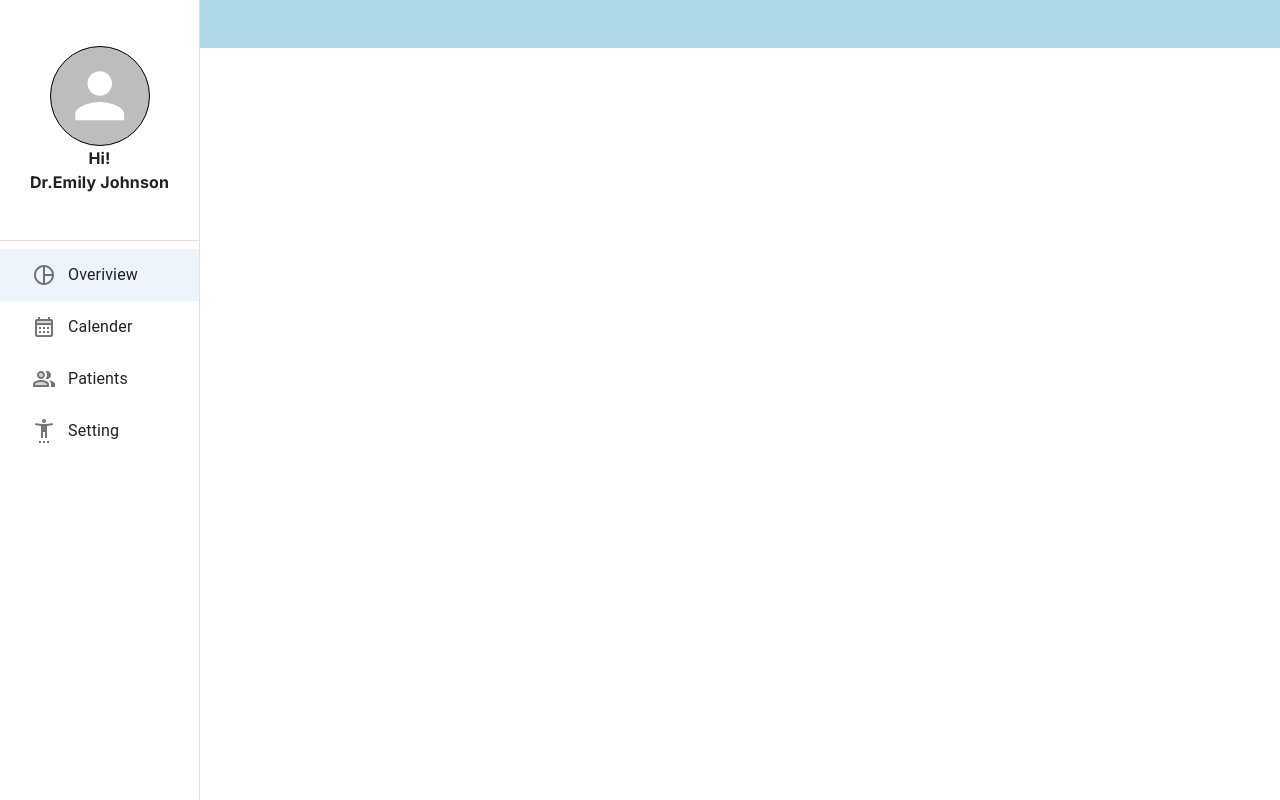
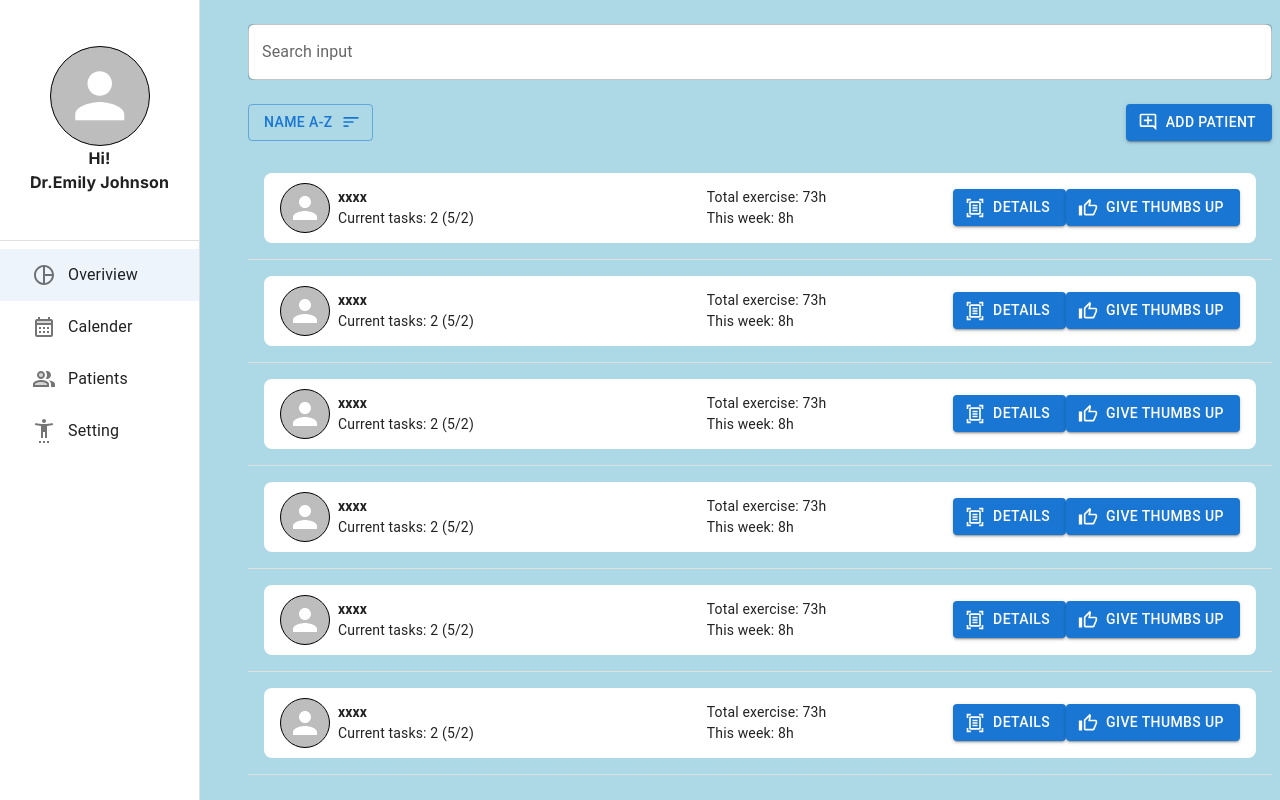
Before and after one commit to xiaoyang0908/FullStack_HDT, a Next.js app in the folder hdt-dashboard/: page /therapistPage in a window 1280 px wide. Built offline with nearby package versions, Linux system fonts and the light colour scheme.

Commit message:
therapistpage

```diff
--- a/hdt-dashboard/src/app/(TherapistOverview)/layout.js
+++ b/hdt-dashboard/src/app/(TherapistOverview)/layout.js
@@ -4,7 +4,7 @@ import styles from "./layout.module.css";
 import CssBaseline from '@mui/material/CssBaseline';
 export default function TherapistLayout({ children }) {
     return(
-        <Box sx={{ display: 'flex', height:"100%"}}>
+        <Box sx={{ display: 'flex', height:"100vh"}}>
         <CssBaseline />
         <NavBar />
         <Box
--- a/hdt-dashboard/src/app/(TherapistOverview)/therapistPage/page.js
+++ b/hdt-dashboard/src/app/(TherapistOverview)/therapistPage/page.js
@@ -1,11 +1,67 @@
-
-import { Box, Container, Grid, Paper } from "@mui/material";
+import SortIcon from '@mui/icons-material/SortOutlined';
+import AddIcon from '@mui/icons-material/AddCommentOutlined';
+import DetailIcon from '@mui/icons-material/DocumentScannerOutlined';
+import ThumbUp  from '@mui/icons-material/ThumbUpAltOutlined';
+import { patientsList } from '@/components/patientsList';
+import {TextField, Box,Avatar, Button, Table,TableBody, TableCell, TableContainer, TableHead, TableRow, Container } from "@mui/material";
 
 export default function TherapistOverview(){
     return(
-           <div>
+        <Container>
+            <TextField
+                sx={{width:"80vw", backgroundColor:"white", borderRadius:2}}
+                label="Search input"
+                InputProps={{
+                type: 'search',
+                }}
+            />
+            <Box sx={{display:"flex", width:"80vw", justifyContent:"space-between", marginTop:3}}>
+                <Button variant="outlined" endIcon={<SortIcon/>}>
+                    Name A-z
+                </Button>
+                <Button variant='contained' startIcon={<AddIcon/>}>
+                    Add patient
+                </Button>
+            </Box>
 
-           </div>
+            <TableContainer  sx={{width:"80vw",marginTop:2}}>
+                <Table >
+                    <TableBody>
+                        {patientsList.map((row)=>(
+                            <TableRow key={row.name}>
+                                <TableCell component="th" scope='row'>
+                                    <Box sx={{display:"flex", alignItems:"center", justifyContent:"space-between", height:70,bgcolor:"white", borderRadius:2}}>
+                                        <Box sx={{display:"flex",alignItems:"center",marginLeft:2, height:50, width:300,}}>
+                                            <Avatar alt="Remy Sharp"
+                                                src=""
+                                                sx={{ width: 50, height: 50, border:"1px solid black", marginRight:1 }} />
+                                            <Box>
+                                            <p><h4>{row.name}</h4></p>
+                                            <p>Current tasks: {row.totalTask} ({row.currentTask}/{row.totalTask})</p>
+                                            </Box>
 
+                                        </Box>
+
+                                        <Box>
+                                            <p>Total exercise: {row.exerciseHour}h</p>
+                                            <p>This week: {row.weekHour}h</p>
+                                        </Box>
+                                        <Box sx={{marginRight:2}}>
+                                            <Button variant='contained' startIcon={<DetailIcon/>} sx={{marginRightß:3}}>
+                                                Details
+                                            </Button>
+                                            <Button variant='contained' startIcon={<ThumbUp/>}>
+                                                Give Thumbs Up
+                                            </Button>
+                                        </Box>
+
+                                    </Box>
+                                </TableCell>
+                            </TableRow>
+                        ))}
+                    </TableBody>
+                </Table>
+            </TableContainer>
+        </Container>
     )
 }
--- /dev/null
+++ b/hdt-dashboard/src/components/patientsList.js
@@ -0,0 +1,12 @@
+function createPatient(name,totalTask, currentTask, exerciseHour, weekHour) {
+    return { name,totalTask,currentTask, exerciseHour, weekHour};
+  }
+
+export const patientsList=[
+    createPatient("xxxx",2,5,73,8),
+    createPatient("xxxx",2,5,73,8),
+    createPatient("xxxx",2,5,73,8),
+    createPatient("xxxx",2,5,73,8),
+    createPatient("xxxx",2,5,73,8),
+    createPatient("xxxx",2,5,73,8),
+]
```
